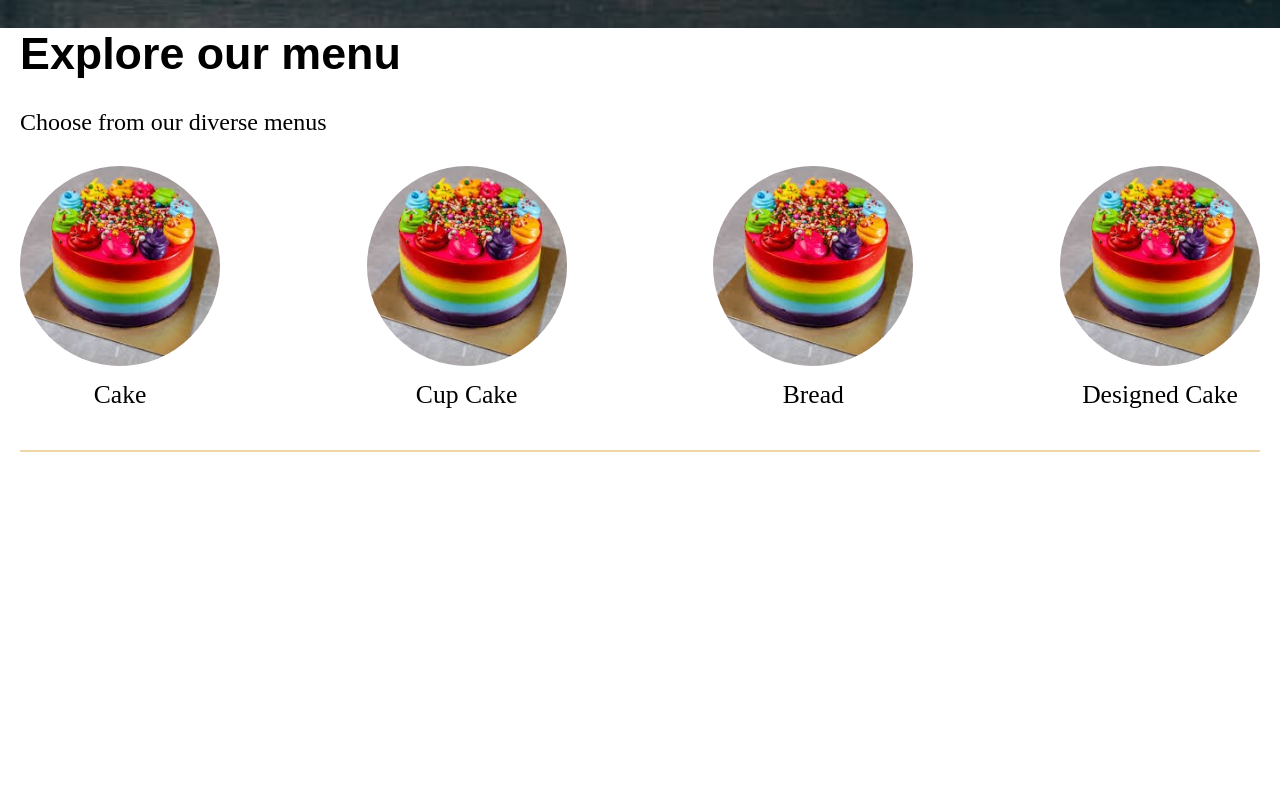
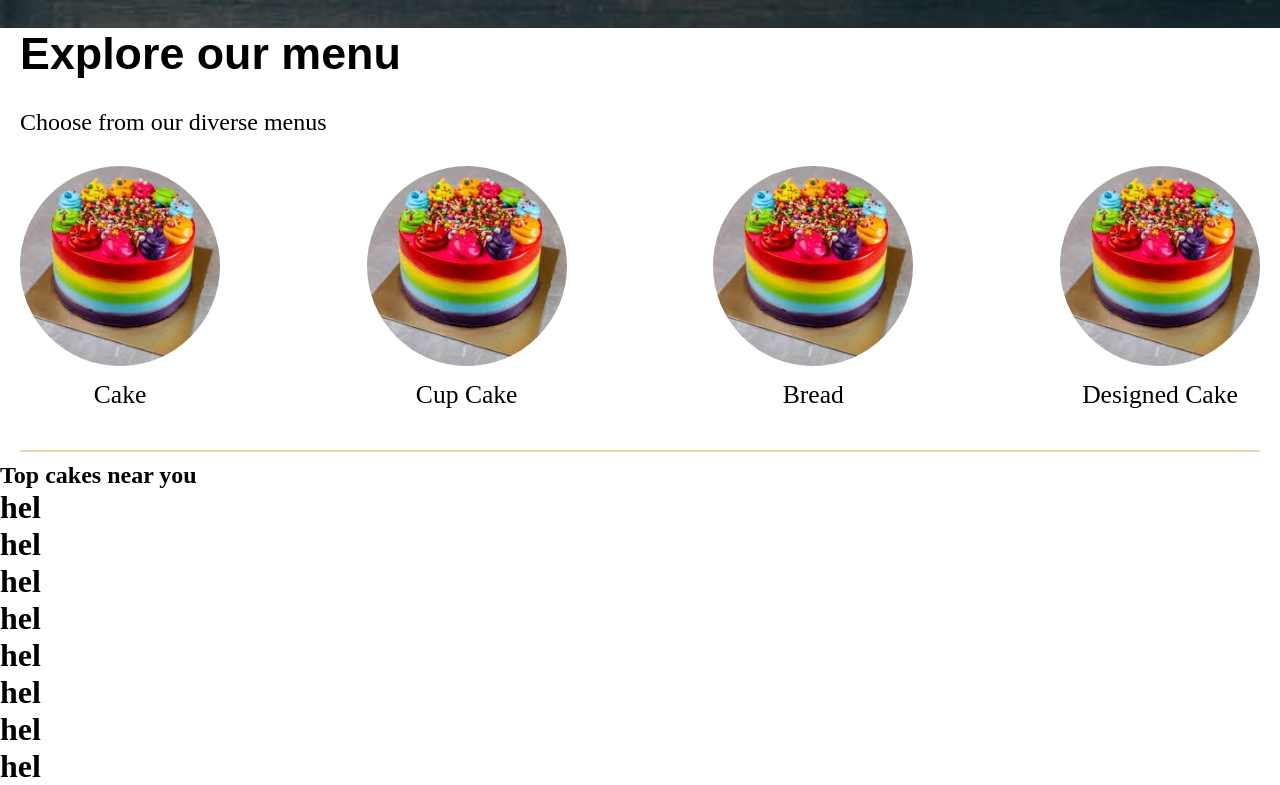
Before and after one commit to FrancisAl-j/Cake-shop, a React (Vite) app in the folder client/: page / in a window 1280 px wide. Shown: the part 512-1297 px from the top of the page. Before the commit the page ends 974 px from the top, so only its background shows below. Built offline with nearby package versions, Linux system fonts and the light colour scheme.

Commit message:
added some things

```diff
--- a/client/src/components/exploreMenu/exploreMenu.css
+++ b/client/src/components/exploreMenu/exploreMenu.css
@@ -50,7 +50,7 @@
   background: var(--light-shade);
   border: none;
 }
-.active {
+.explore-menu .active {
   transform: translateY(-20px);
   box-shadow: 8px 8px 15px rgba(0, 0, 0, 0.5);
 }
--- /dev/null
+++ b/client/src/components/foodDisplay/FoodDisplay.jsx
@@ -0,0 +1,29 @@
+import { useContext } from "react";
+import "./foodDisplay.css";
+import { StoreContext } from "../../context/StoreContext";
+import FoodItem from "../foodItem/FoodItem";
+
+const FoodDisplay = ({ category }) => {
+  const { food_list } = useContext(StoreContext);
+
+  return (
+    <div className="food-display" id="food-display">
+      <h2>Top cakes near you</h2>
+      <div className="food-display-list">
+        {food_list.map((item, index) => {
+          return (
+            <FoodItem
+              key={index}
+              id={item._id}
+              name={item.name}
+              description={item.description}
+              price={item.price}
+            />
+          );
+        })}
+      </div>
+    </div>
+  );
+};
+
+export default FoodDisplay;
--- /dev/null
+++ b/client/src/components/foodItem/FoodItem.jsx
@@ -0,0 +1,11 @@
+import "./foodItem.css";
+
+const FoodItem = ({ id, name, price, description, image }) => {
+  return (
+    <div>
+      <h1>hel</h1>
+    </div>
+  );
+};
+
+export default FoodItem;
--- a/client/src/context/StoreContext.jsx
+++ b/client/src/context/StoreContext.jsx
@@ -4,7 +4,9 @@ import { food_list } from "../menu-list";
 export const StoreContext = createContext(null);
 
 const StoreContextProvider = (props) => {
-  const contextValue = {};
+  const contextValue = {
+    food_list,
+  };
 
   return (
     <StoreContext.Provider value={contextValue}>
--- a/client/src/pages/Home.jsx
+++ b/client/src/pages/Home.jsx
@@ -1,6 +1,7 @@
 import { useState } from "react";
 import ExploreMenu from "../components/exploreMenu/ExploreMenu";
 import Header from "../header/header";
+import FoodDisplay from "../components/foodDisplay/FoodDisplay";
 
 const Home = () => {
   const [category, setCategory] = useState("All");
@@ -9,6 +10,7 @@ const Home = () => {
     <div>
       <Header />
       <ExploreMenu category={category} setCategory={setCategory} />
+      <FoodDisplay category={category} />
     </div>
   );
 };
```
Also changed, not shown: client/src/components/foodDisplay/foodDisplay.css (added), client/src/components/foodItem/foodItem.css (added).
